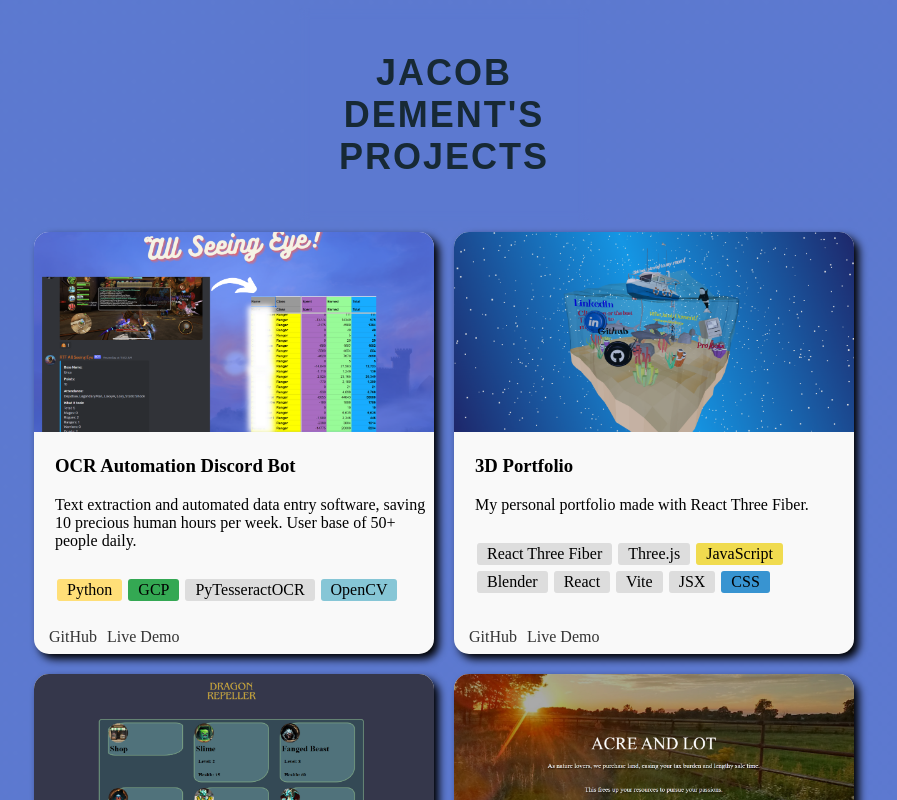
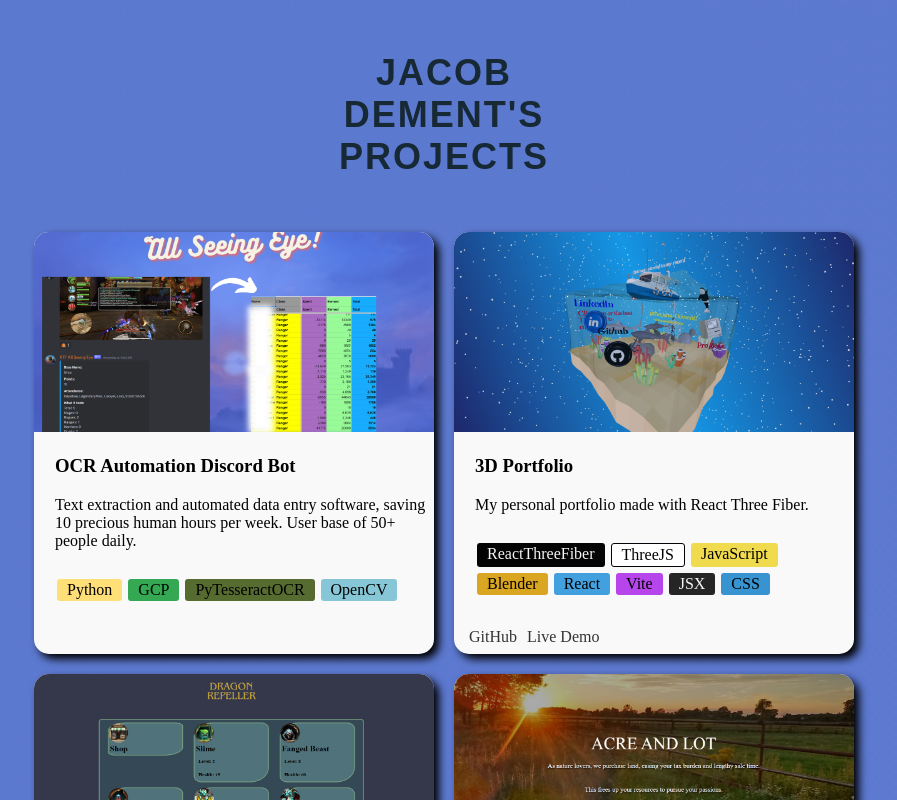
Before and after one commit to Oia20/Projects, a React (Vite) app in the folder projects/: page / in a window 1280 px wide. Shown: the top 800 px of the page, without its empty margins (196-1093 px from the left). Built offline with nearby package versions, Linux system fonts and the light colour scheme; a web font is replaced by a local one.

Commit message:
Added colors to all of the technologies backgrounds

```diff
--- a/projects/src/projects.css
+++ b/projects/src/projects.css
@@ -199,7 +199,38 @@ html {
   background-color:  #F0DB4F;
 }
 
+#Vite {
+  background-color: #b646eb;
+}
+#HTML {
+  background-color: #f06529;
+}
+#JSX {
+  background-color: #252525;
+  color: whitesmoke;
+}
+#React {
+  background-color: #43a0df;
+}
 
+#PyTesseractOCR {
+  background-color:darkolivegreen;
+}
+
+#Blender {
+  background-color:goldenrod;
+}
+
+#ReactThreeFiber {
+  background-color: #050404;
+  color: whitesmoke;
+}
+
+#ThreeJS {
+  background-color: #ffffff;
+  color: rgb(0, 0, 0);
+  border:#05030a solid 1px
+}
 @keyframes gradientAnimation {
   0% {
       background-position: 0% 50%;
--- a/projects/src/projects.jsx
+++ b/projects/src/projects.jsx
@@ -9,15 +9,15 @@ const projects = [
     image: "eye.png",
     technologies: ["Python", "GCP", "PyTesseractOCR", "OpenCV"],
     description: "Members of an online gaming community I'm a part of were having to do 10+ hrs of manual data entry per week... Which is not what a game is meant for! Games are meant to bring joy, not to make you work. So I along with my partner made this bot which accepts a screenshot from the user, then using open computer vision and Googles TesseractOCR the bot extracts the text from the image. Next the bot automatically updates a spreadsheet using gSpread (A google spreadsheet API) giving each player in the screenshot the appropriate amount of game credits to be spent on in game gear. Lastly the bot returns a message describing which players were at the boss, and how many credits they received. This software is currently being utilized by 50+ people daily and is hosted on Google Cloud.",
-    githubLink: "https://github.com/example/project1",
-    liveDemoLink: "https://example.com/project1-demo"
+    githubLink: null,
+    liveDemoLink: null
   },
   {
     id: 2,
     name: "3D Portfolio",
     desc: "My personal portfolio made with React Three Fiber.",
     image: "portfolio.png",
-    technologies: ["React Three Fiber", "Three.js", "JavaScript", "Blender", "React", "Vite", "JSX", "CSS"],
+    technologies: ["ReactThreeFiber", "ThreeJS", "JavaScript", "Blender", "React", "Vite", "JSX", "CSS"],
     description: "My goal with this portfolio is to evoke a sense of childlike exploration by pulling you into an interactive 3D world. The landing page is a low-poly underwater scene, and the about page is a 3D room with interactive objects you can click on to learn about me. I used blender to customize and add my own touches to these models found on sketchfab. The logic for the site is written in JavaScript/React/JSX, while the rendering and 3D screen creations are done with React Three Fiber/Three.js. This projects page is pure React with Vite as it's build tool.",
     githubLink: "https://github.com/Oia20/personalPortfolio",
     liveDemoLink: "https://oia20.github.io/personalPortfolio/"
@@ -29,8 +29,8 @@ const projects = [
     image: "rpg.png",
     technologies: ["React", "JavaScript", "JSX", "CSS", "Vite"],
     description: "The goal of this game is to defeat the final dragon. This project was my entry to the React world, with it, I learned the basics of react, and had a blast while doing it! I used Vite for the build tools, and all of the styling is done in vanilla CSS. Give it a whirl and see if you can beat the dragon! :)",
-    githubLink: "https://github.com/example/project3",
-    liveDemoLink: null
+    githubLink: "https://github.com/Oia20/browserRPG",
+    liveDemoLink: "https://oia20.github.io/browserRPG/"
   },
   {
     id: 4,
@@ -39,8 +39,8 @@ const projects = [
     image: "land.png",
     technologies: ["HTML", "CSS", "JavaScript"],
     description: "This website uses vanilla HTML CSS and Javascript to aid my partners family business in land acquisition. One challenge with this project was finding a creative way to handle form submissions in a way convenient for the user that doesn't require a backend as the project is hosted on github pages for free. The way I found was to utilize a google form's input ID's and send the POST request to the google form, allowing the users to submit a form conveniently and to allow my partners family to view the contents of submissions on a google spreadsheet. We tweaked a free template from templated.com for the design on this site to speed up production, so I cannot take full credit for the design on this site.",
-    githubLink: null,
-    liveDemoLink: null
+    githubLink: "https://github.com/Oia20/landsite",
+    liveDemoLink: "https://acreandlot.com/"
   },
   {
     id: 5,
@@ -49,7 +49,7 @@ const projects = [
     image: "learn.png",
     technologies: ["HTML", "CSS", "JavaScript"],
     description: "I built this website for myself, to solve a problem of wanting to learn about a random topic, but not knowing how to find a truly random way to learn about information in a specific genre. This website uses the WikiAPI along with the YoutubeAPI to generate a random article in a specific category and 3 youtube videos on the same topic. I've come a long way in terms of design skills since this project, but it still serves as a wonderful resource for the times whenever I just want to learn!",
-    githubLink: "https://github.com/example/project3",
+    githubLink: "https://github.com/Oia20/What-to-learn-",
     liveDemoLink: "https://oia20.github.io/What-to-learn-/"
   }, {
     id: 6,
@@ -58,8 +58,8 @@ const projects = [
     image: "timer.png",
     technologies: ["Python", "GCP"],
     description: "This bot allows a community of people to stay on the same page about npc respawn times, allowing for better time management and team coordination. It asynchronously times things, for example, one person says `blank boss down` and the bot returns a message notifying that it was timed, after the set time passes the bot sends a message 8 minutes before to remind you, then if the boss is missed (Another group gets it) the bot then predicts the earliest possible time he could respawn. The bot has great humor too! This helps break up monotony in the users experience.",
-    githubLink: "https://github.com/example/project3",
-    liveDemoLink: "https://oia20.github.io/What-to-learn-/"
+    githubLink: null,
+    liveDemoLink: null
   },
 ];
 // Add quick description, before technoligies
```
